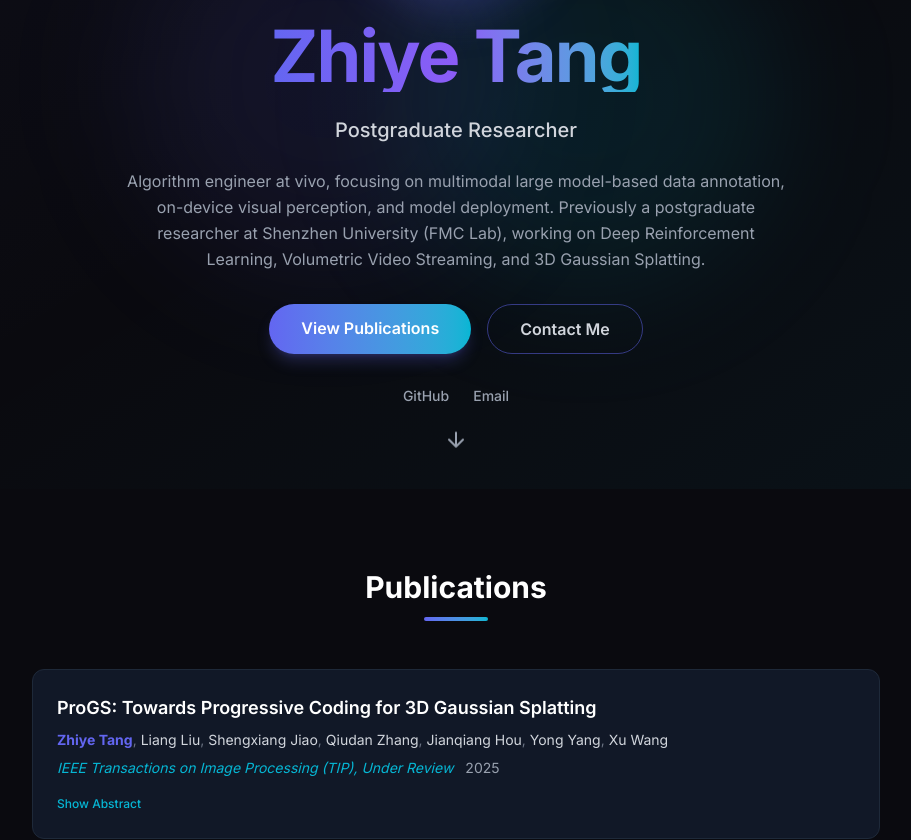
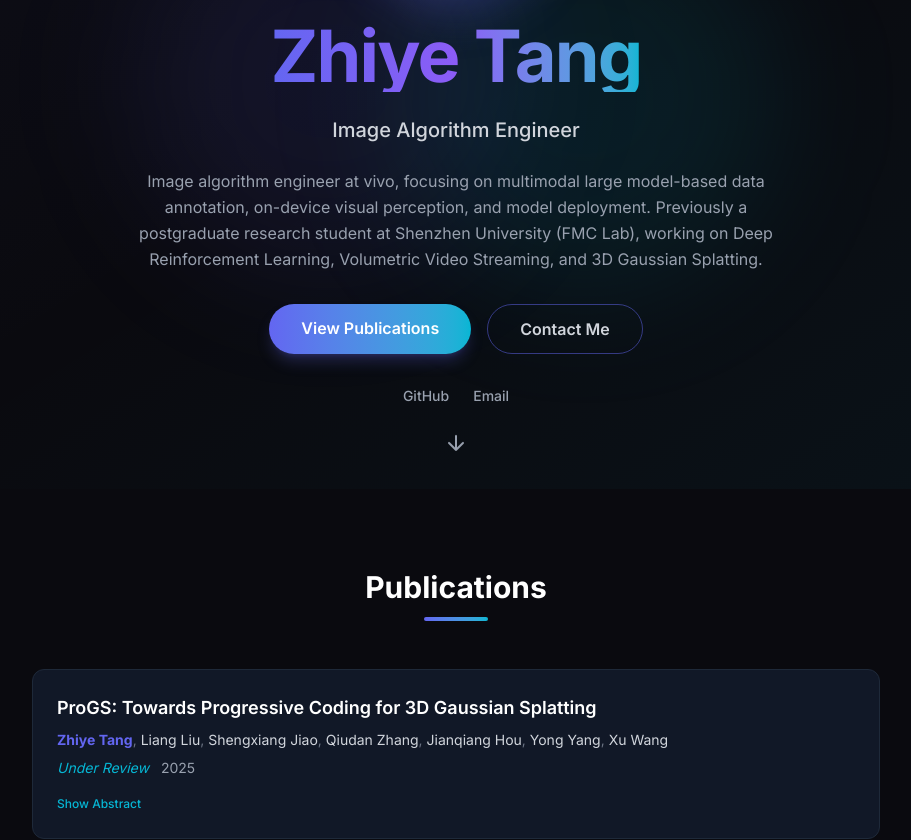
Before and after one commit to ZhiyeTang/zhiyetang.github.io, a React (Vite) app: page / in a window 1280 px wide. Shown: the part 311-1151 px from the top of the page, without its empty margins (184-1095 px from the left). Built offline with nearby package versions, Linux system fonts and the light colour scheme.

Commit message:
update: clean up profile - rename title, remove under-review venues, simplify experience, fix majors

```diff
--- a/src/data/index.ts
+++ b/src/data/index.ts
@@ -12,11 +12,11 @@ import type {
 export const personalInfo: PersonalInfo = {
   name: 'Zhiye Tang',
   title: {
-    en: 'Computer Vision Algorithm Engineer @ vivo',
+    en: 'Image Algorithm Engineer @ vivo',
     zh: 'vivo 影像算法工程师',
   },
   bio: {
-    en: 'Algorithm engineer at vivo, focusing on multimodal large model-based data annotation, on-device visual perception, and model deployment. Previously a postgraduate researcher at Shenzhen University (FMC Lab), working on Deep Reinforcement Learning, Volumetric Video Streaming, and 3D Gaussian Splatting.',
+    en: 'Image algorithm engineer at vivo, focusing on multimodal large model-based data annotation, on-device visual perception, and model deployment. Previously a postgraduate research student at Shenzhen University (FMC Lab), working on Deep Reinforcement Learning, Volumetric Video Streaming, and 3D Gaussian Splatting.',
     zh: 'vivo影像规划预研部算法工程师，主要从事基于多模态大模型的数据自动标注、端侧视觉感知模型等技术的预研、开发与部署。此前于深圳大学未来媒体计算研究所（FMC）从事深度强化学习、体积视频流媒体与3D高斯泼溅相关研究。',
   },
   avatar: '',
@@ -63,7 +63,7 @@ export const publications: Publication[] = [
   {
     title: 'ProGS: Towards Progressive Coding for 3D Gaussian Splatting',
     authors: ['Zhiye Tang', 'Liang Liu', 'Shengxiang Jiao', 'Qiudan Zhang', 'Jianqiang Hou', 'Yong Yang', 'Xu Wang'],
-    venue: 'IEEE Transactions on Image Processing (TIP), Under Review',
+    venue: 'Under Review',
     year: 2025,
     doi: '',
     abstract: {
@@ -74,7 +74,7 @@ export const publications: Publication[] = [
   {
     title: 'GSStream: 3D Gaussian Splatting based Volumetric Scene Streaming System',
     authors: ['Zhiye Tang', 'Qiudan Zhang', 'Lei Zhang', 'Jianqiang Hou', 'Yong Yang', 'Xu Wang'],
-    venue: 'IEEE Transactions on Circuits and Systems for Video Technology (TCSVT), Under Review',
+    venue: 'Under Review',
     year: 2025,
     doi: '',
     abstract: {
@@ -85,7 +85,7 @@ export const publications: Publication[] = [
   {
     title: 'Geometry-Adaptive 3D Convex Polyhedron for Tomographic Reconstruction',
     authors: ['Yaobin Xu', 'Zhiye Tang', 'Liang Zou', 'Xu Wang', 'Rui Li'],
-    venue: 'Proceedings of the AAAI Conference on Artificial Intelligence (AAAI), Under Review',
+    venue: 'Under Review',
     year: 2025,
     doi: '',
     abstract: {
@@ -96,7 +96,7 @@ export const publications: Publication[] = [
   {
     title: 'SeCo-GS: Towards Semantic Feature Compression for 3D Gaussian Splatting',
     authors: ['Liang Liu', 'Zhiye Tang', 'Qiudan Zhang', 'Xu Wang'],
-    venue: 'ACM Transactions on Multimedia Computing, Communications, and Applications (TOMM), Under Review',
+    venue: 'Under Review',
     year: 2025,
     doi: '',
     abstract: {
@@ -148,11 +148,11 @@ export const patents: Patent[] = [
 export const experience: Experience[] = [
   {
     company: { en: 'vivo Mobile Communication Co., Ltd.', zh: 'vivo移动通信有限公司' },
-    role: { en: 'Computer Vision Algorithm Engineer, Image Planning & Pre-research Dept.', zh: '影像规划预研部 影像算法工程师' },
+    role: { en: 'Image Algorithm Engineer, Image Planning & Pre-research Dept.', zh: '影像规划预研部 影像算法工程师' },
     period: '2025.05 - Present',
     description: {
-      en: 'R&D on multimodal large model-based data auto-annotation, on-device visual perception model development and deployment. Key projects: (1) Dual-device (smart glasses + phone) occlusion detection & segmentation — developed INT8 quantized models via AIMET/QNN for glasses and FP16 single-backbone dual-head models for phone, achieving 97%+ detection accuracy and 86%+ segmentation Soft-IoU, surpassing Meta Ray-Ban AI. (2) AI visual effect recommendation for phone album — deployed GLM-4.1V-9B-Thinking on Kunlun P800 XPU with 30x inference speedup, built 200K image dataset, and implemented XPU-native differentiable sorting operators with 260x speedup over NumPy.',
-      zh: '主要从事基于多模态大模型的数据自动标注、端侧视觉感知模型等技术的预研、开发与部署。核心项目：(1) 眼镜-手机双端遮挡检测与分割——使用AIMET/QNN框架开发INT8量化模型（眼镜端）和FP16单骨干双头模型（手机端），检测准确率超97%，分割Soft-IoU超86%，显著超越Meta Ray-Ban AI眼镜。(2) 手机相册AI视效智能推荐——在昆仑芯P800 XPU上部署GLM-4.1V-9B-Thinking实现30倍推理加速，构建20万张图像数据集，实现XPU原生可微排序算子较NumPy取得数百倍加速。',
+      en: '',
+      zh: '',
     },
   },
   {
@@ -160,20 +160,11 @@ export const experience: Experience[] = [
       en: 'Research Institute for Future Media Computing (FMC), Shenzhen University',
       zh: '深圳大学未来媒体计算研究所（FMC）',
     },
-    role: { en: 'Postgraduate Researcher', zh: '硕士研究生' },
+    role: { en: 'Postgraduate Research Student', zh: '硕士研究生' },
     period: '2022.09 - 2025.07',
     description: {
-      en: 'Research on Deep Reinforcement Learning, Volumetric Video Streaming, and 3D Gaussian Splatting under the supervision of Dr. Xu Wang. First-authored papers on progressive 3DGS coding (ProGS), 3DGS streaming (GSStream), and eye fixation-based streaming optimization. Developed CUDA operators and built large-scale user behavior datasets (860K+ frames).',
-      zh: '在王旭博士指导下从事深度强化学习、体积视频流媒体与3D高斯泼溅研究。以第一作者发表了渐进式3DGS编码（ProGS）、体积场景流媒体（GSStream）、基于眼动注视的流媒体优化等论文。开发CUDA算子，构建超过86万帧的大规模用户行为数据集。',
-    },
-  },
-  {
-    company: { en: 'ACM Multimedia (ACMMM) 2024', zh: 'ACM多媒体（ACMMM）2024' },
-    role: { en: 'Conference Reviewer', zh: '会议审稿人' },
-    period: '2024.04',
-    description: {
-      en: 'Served as a reviewer for ACM Multimedia 2024 conference.',
-      zh: '担任ACM Multimedia 2024会议审稿人。',
+      en: '',
+      zh: '',
     },
   },
   {
@@ -181,8 +172,8 @@ export const experience: Experience[] = [
     role: { en: 'Team Leader', zh: '队长' },
     period: '2022',
     description: {
-      en: 'Led a team using PPO-based deep reinforcement learning to train game AI agents. Designed multi-route MoE modules for hero-specific expertise and tuned reward functions. Achieved Diamond-rank level performance, ranking 8th nationally.',
-      zh: '带领团队使用基于PPO的深度强化学习算法训练游戏智能体。设计多路MoE模块实现英雄专精，调整奖励函数微调模型。达到星耀段位水平，获得全国第8名。',
+      en: '',
+      zh: '',
     },
   },
 ];
@@ -190,7 +181,7 @@ export const experience: Experience[] = [
 export const education: Education[] = [
   {
     school: { en: 'Shenzhen University', zh: '深圳大学' },
-    degree: { en: 'Master of Engineering - MEng, Computer Software Engineering', zh: '工学硕士，计算机软件工程' },
+    degree: { en: 'Master of Engineering - MEng, Software Engineering', zh: '工学硕士，软件工程' },
     period: '2022.09 - 2025.07',
     gpa: '',
   },
@@ -202,7 +193,7 @@ export const education: Education[] = [
   },
   {
     school: { en: 'Shenzhen University', zh: '深圳大学' },
-    degree: { en: 'Bachelor of Engineering - BE, Mechatronics, Robotics, and Automation Engineering', zh: '工学学士，机电、机器人与自动化工程' },
+    degree: { en: 'Bachelor of Engineering - BE, Automation', zh: '工学学士，自动化' },
     period: '2018.09 - 2022.07',
     gpa: '',
   },
--- a/src/i18n/translations.ts
+++ b/src/i18n/translations.ts
@@ -10,7 +10,7 @@ export const translations = {
     nav_contact: 'Contact',
     // Hero
     hero_greeting: 'Hi, I\'m',
-    hero_title: 'Postgraduate Researcher',
+    hero_title: 'Image Algorithm Engineer',
     hero_bio: 'Working in the field of Deep Reinforcement Learning and Volumetric Video Streaming at Shenzhen University.',
     hero_cta_projects: 'View Publications',
     hero_cta_contact: 'Contact Me',
@@ -61,7 +61,7 @@ export const translations = {
     nav_contact: '联系',
     // Hero
     hero_greeting: '你好，我是',
-    hero_title: '硕士研究生',
+    hero_title: '影像算法工程师',
     hero_bio: '深圳大学未来媒体计算研究所，研究方向为深度强化学习与体积视频流媒体。',
     hero_cta_projects: '查看发表',
     hero_cta_contact: '联系我',
```
